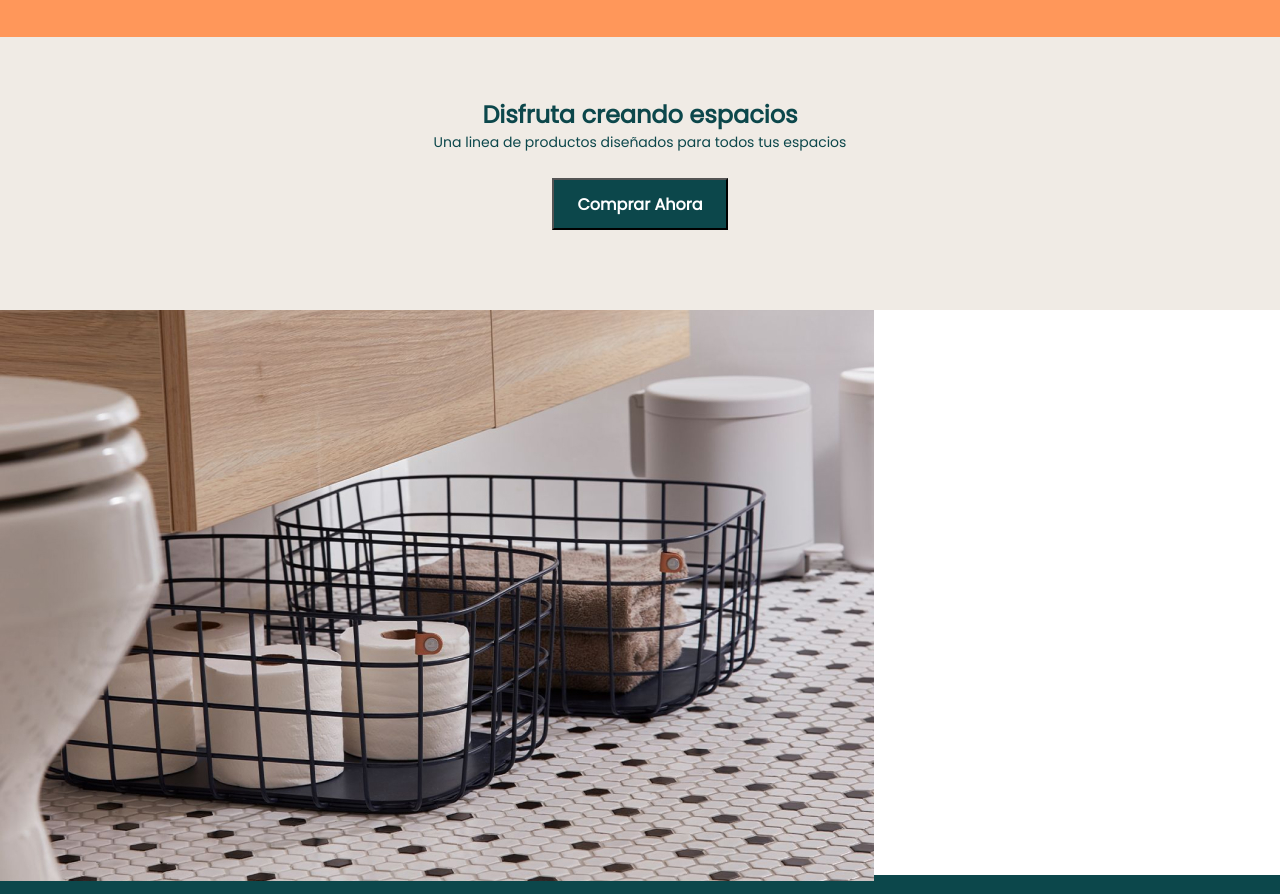
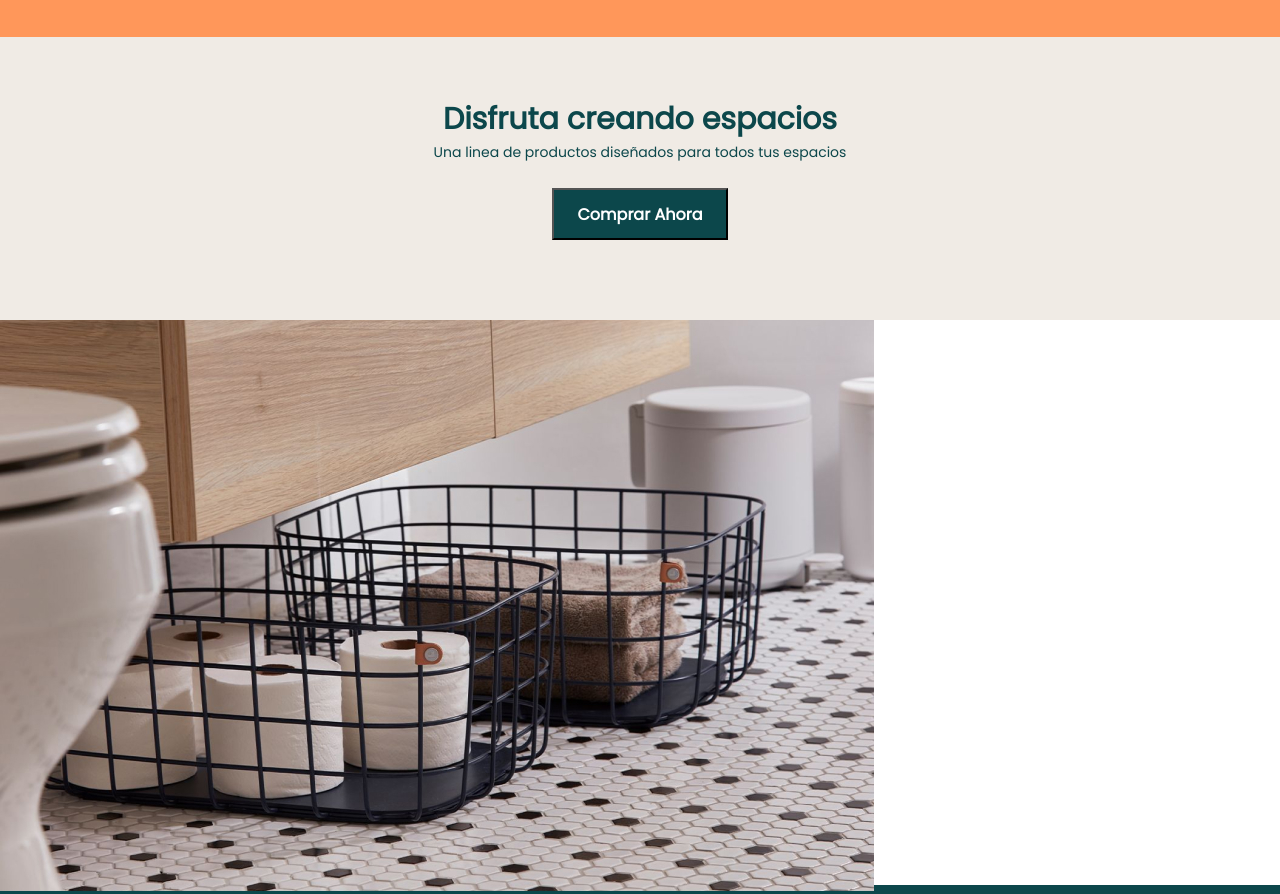
Before and after one commit to Adalab/modulo-1-evaluacion-final-pgomezariza, a plain HTML site: page index.html in a window 1280 px wide. Shown: the part 1838-2732 px from the top of the page. Drawn offline with Linux system fonts and the light colour scheme.

Commit message:
add module 4

```diff
--- a/styles/main.css
+++ b/styles/main.css
@@ -311,12 +311,14 @@
 
 .main__module4--title {
   font-size: 24px;
-  font-weight: 600;
+  font-weight: bold;
   margin: 60px auto 0px auto;
 }
 
 .main__module4--text {
   font-size: 14px;
+  margin: 0 20px;
+  padding: 0 10px;
 }
 
 .main__module4--button {
@@ -340,6 +342,14 @@
   height: 30%;
   margin: auto;
 }
+
+@media (min-width: 768px) {
+.main__module4--title {
+  font-size: 30px;
+}
+
+
+
 /* ------------------------Footer----------------------- */
 
 .footer {
```
